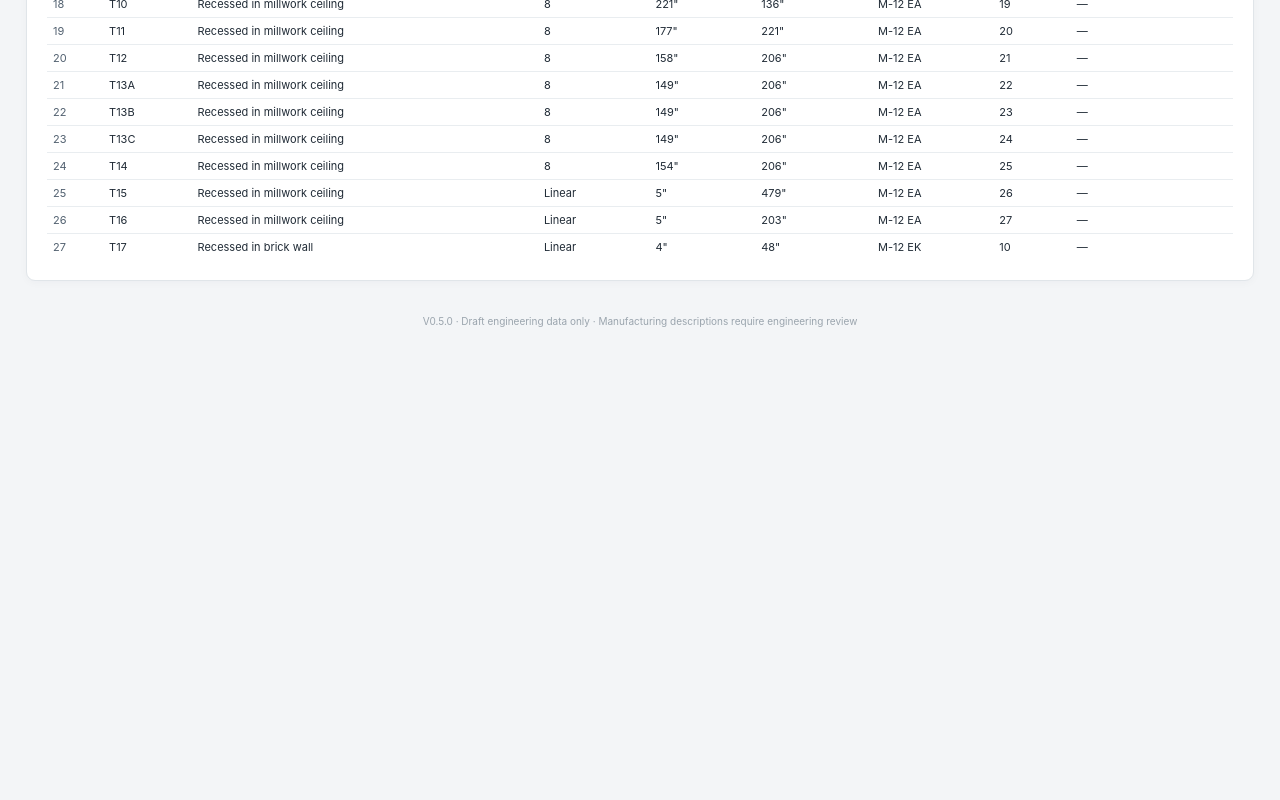
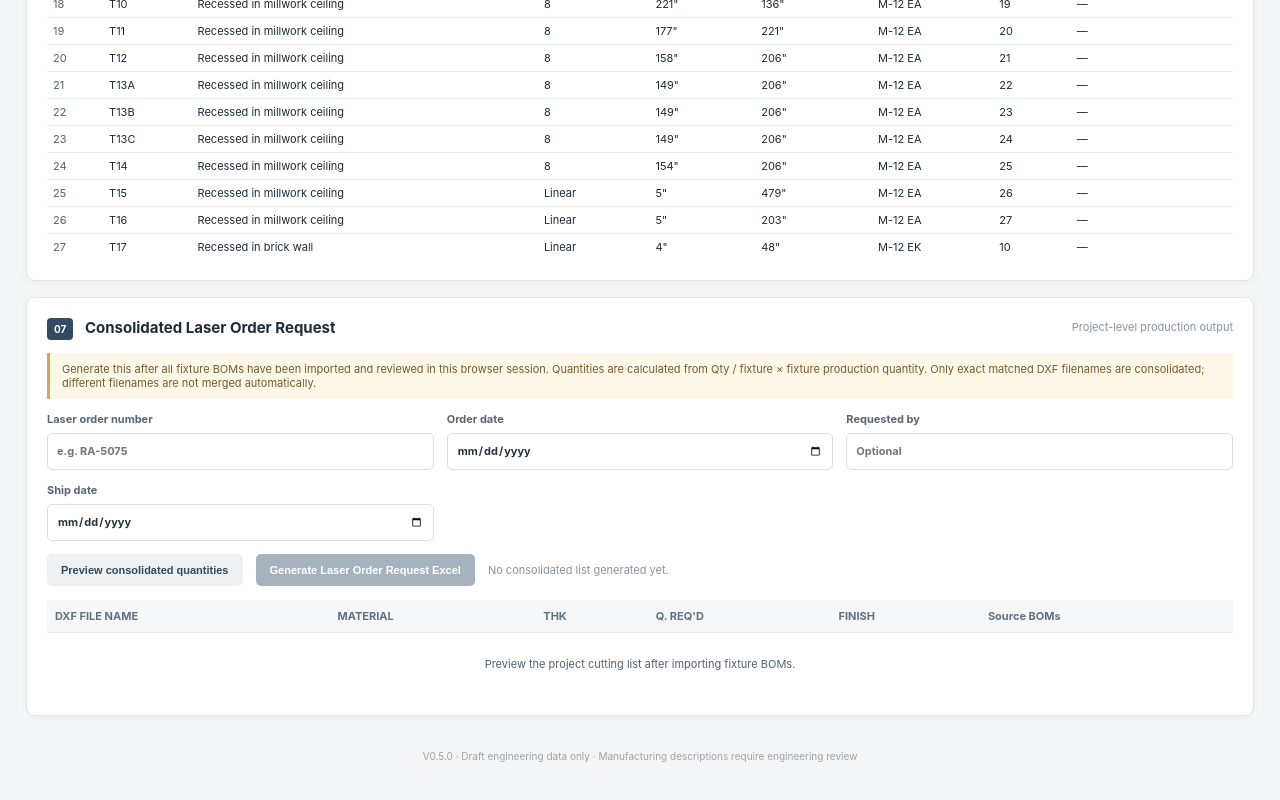
Before and after one commit to Radfar/sheet-metal-workflow, a website: page public/index.html in a window 1280 px wide. Shown: the part 2544-3344 px from the top of the page. Before the commit the page ends 2923 px from the top, so only its background shows below. Drawn offline with Linux system fonts and the light colour scheme; no server answers.

Commit message:
Add consolidated cutting-list workspace

```diff
--- a/public/index.html
+++ b/public/index.html
@@ -128,6 +128,28 @@
     </div>
   </section>
 
+
+  <section class="panel">
+    <div class="heading"><h2><b>07</b> Consolidated Laser Order Request</h2><small>Project-level production output</small></div>
+    <p class="notice">Generate this after all fixture BOMs have been imported and reviewed in this browser session. Quantities are calculated from Qty / fixture × fixture production quantity. Only exact matched DXF filenames are consolidated; different filenames are not merged automatically.</p>
+    <div class="grid">
+      <label>Laser order number<input id="laserOrderNumber" placeholder="e.g. RA-5075"></label>
+      <label>Order date<input id="laserOrderDate" type="date"></label>
+      <label>Requested by<input id="laserRequestedBy" placeholder="Optional"></label>
+      <label>Ship date<input id="laserShipDate" type="date"></label>
+    </div>
+    <div class="actions">
+      <button id="previewCuttingListBtn" class="secondary" type="button">Preview consolidated quantities</button>
+      <button id="exportCuttingListBtn" type="button" disabled>Generate Laser Order Request Excel</button>
+      <span id="cuttingListStatus" class="status-text">No consolidated list generated yet.</span>
+    </div>
+    <div class="table-wrap summary-wrap">
+      <table class="summary-table">
+        <thead><tr><th>DXF FILE NAME</th><th>MATERIAL</th><th>THK</th><th>Q. REQ'D</th><th>FINISH</th><th>Source BOMs</th></tr></thead>
+        <tbody id="cuttingListRows"><tr><td colspan="6" class="empty">Preview the project cutting list after importing fixture BOMs.</td></tr></tbody>
+      </table>
+    </div>
+  </section>
   <footer>V0.5.0 · Draft engineering data only · Manufacturing descriptions require engineering review</footer>
 </main>
 <script src="/js/app.js"></script>
```
